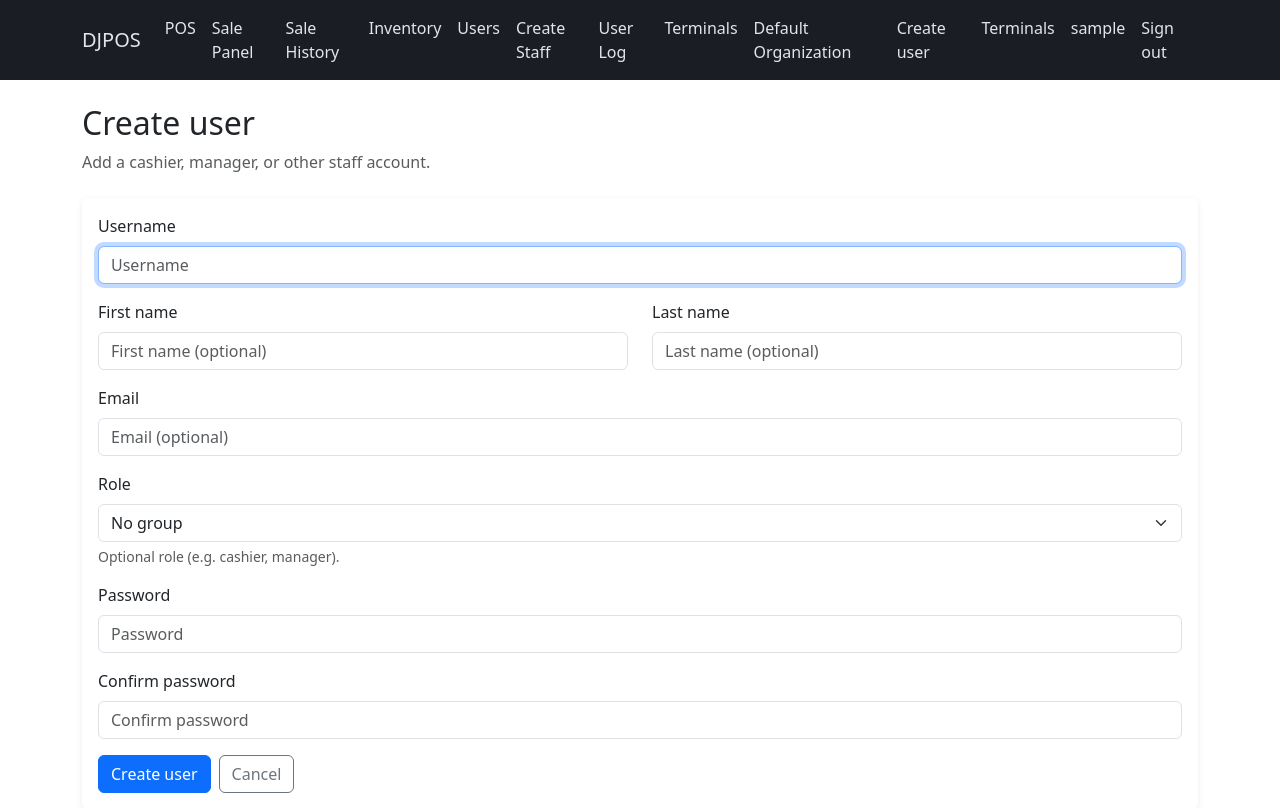
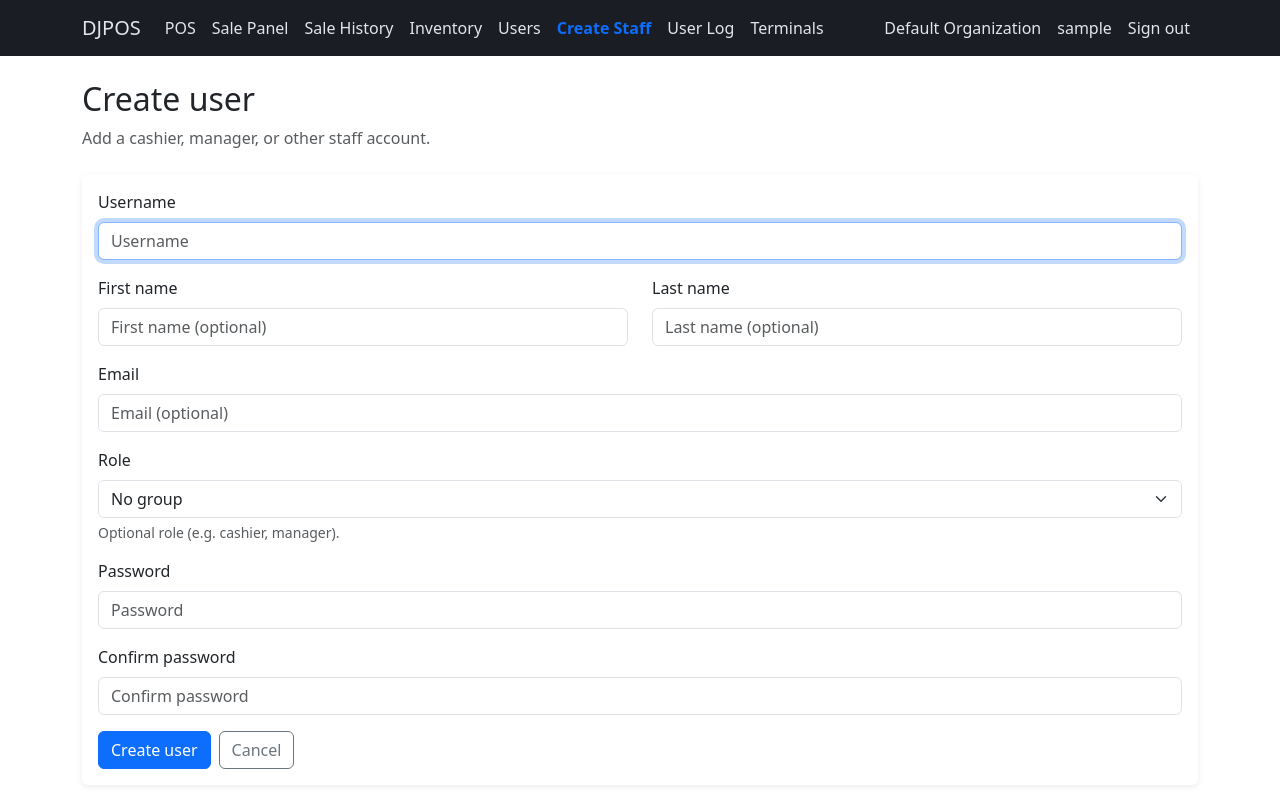
Before and after one commit to altair13421/DjPOS, a Django app: page /users/organization/users/create/ in a window 1280 px wide. Shown: the top 808 px of the page. Run offline with Django 5.2, Linux system fonts and the light colour scheme; a user stored in the database is signed in; data comes from the database, SQL or seed files in the repository; tables that the repository leaves empty hold one stand-in row (values such as "Sample post").

Commit message:
Fixed a Lot of Things. In User Apps
Refactor user management templates and update organization role handling

- Updated user detail and list templates to use consistent URL naming
conventions.
- Changed user creation success URL to redirect to user list.
- Modified user detail template to display correct user attributes.
- Enhanced error handling in run script and improved virtual environment
checks.
- Removed unused priority method from OrganizationRole and added
role_priority function.
- Updated views to reflect changes in user membership handling.

```diff
--- a/templates/base.html
+++ b/templates/base.html
@@ -126,8 +126,8 @@
           </li>
           {% if 'user' in request.resolver_match.app_name %}
           <li class="nav-item">
-            <a class="nav-link {% if 'create_user' in request.resolver_match.url_name %}active{% endif %}"
-              href="{% url 'users:create_user' %}">Create Staff</a>
+            <a class="nav-link {% if 'user_create' in request.resolver_match.url_name %}active{% endif %}"
+              href="{% url 'users:user_create' %}">Create Staff</a>
           </li>
           <li class="nav-item">
             <a class="nav-link {% if 'organization_logs' in request.resolver_match.url_name %}active{% endif %}"
@@ -164,16 +164,6 @@
           {% elif current_organization %}
           <li class="nav-item">
             <span class="nav-link text-muted">{{ current_organization.name }}</span>
-          </li>
-          {% endif %}
-          {% if user.is_staff %}
-          <li class="nav-item">
-            <a class="nav-link {% if 'users' in request.resolver_match.app_name and request.resolver_match.url_name == 'create' %}active{% endif %}"
-              href="{% url 'users:user_create' %}">Create user</a>
-          </li>
-          <li class="nav-item">
-            <a class="nav-link {% if 'users' in request.resolver_match.app_name and request.resolver_match.url_name == 'create' %}active{% endif %}"
-              href="{% url 'terminals' %}">Terminals</a>
           </li>
           {% endif %}
           <li class="nav-item">
--- a/templates/users/user_form.html
+++ b/templates/users/user_form.html
@@ -58,7 +58,7 @@
       </div>
       <div class="d-flex gap-2">
         <button type="submit" class="btn btn-primary">Create user</button>
-        <a href="{% url 'pos:index' %}" class="btn btn-outline-secondary">Cancel</a>
+        <a href="{% url 'users:user_list' %}" class="btn btn-outline-secondary">Cancel</a>
       </div>
     </form>
   </div>
--- a/templates/users/userlog_detail.html
+++ b/templates/users/userlog_detail.html
@@ -33,6 +33,6 @@
         </div>
     </div>
 </div>
-<a href="{% url 'organization_logs' %}" class="btn btn-secondary mt-3">Back to User Logs</a>
+<a href="{% url 'users:organization_logs' %}" class="btn btn-secondary mt-3">Back to User Logs</a>
 
 {% endblock %}
--- a/templates/users/userlog_list.html
+++ b/templates/users/userlog_list.html
@@ -24,7 +24,7 @@
                         <td>{{ userlog.user }}</td>
                         <td>{{ userlog.user_role }}</td>
                         <td>
-                            <a href="{% url 'userlog_detail' userlog.pk %}" class="btn btn-sm btn-outline-primary">View</a>
+                            <a href="{% url 'users:userlog_detail' userlog.pk %}" class="btn btn-sm btn-outline-primary">View</a>
                         </td>
                     </tr>
                     {% empty %}
--- a/users/mixins.py
+++ b/users/mixins.py
@@ -45,7 +45,7 @@ class OrgLoginAndRoleRequiredMixin(OrgLoginRequiredMixin):
 
     def dispatch(self, request, *args, **kwargs):
         if not self.has_required_role():
-            return redirect(reverse("users:select_organization"))
+            return redirect(reverse("pos:index"))
         return super().dispatch(request, *args, **kwargs)
 
     def has_required_role(self):
@@ -54,6 +54,7 @@ class OrgLoginAndRoleRequiredMixin(OrgLoginRequiredMixin):
         if not org:
             return False
         membership = user.memberships.filter(organization=org).first()
+        print(user, org, membership)
         if not membership:
             return False
         return membership.role in self.required_roles
--- a/users/organization_utils.py
+++ b/users/organization_utils.py
@@ -8,6 +8,14 @@ ROLE_TO_GROUP = {
     OrganizationRole.MANAGER: "manager",
     OrganizationRole.CASHIER: "cashier",
 }
+
+def role_priority(role):
+    priorities = {
+        OrganizationRole.OWNER: 3,
+        OrganizationRole.MANAGER: 2,
+        OrganizationRole.CASHIER: 1,
+    }
+    return priorities.get(role, 0)
 
 
 def get_user_organizations(user: User):
@@ -57,5 +65,6 @@ def get_user_role_in_organization(user: User, organization: Organization):
 
 
 def get_roles_with_lower_priority(role):
-    current_priority = role.priority()
-    return [r for r in OrganizationRole if r.priority() <= current_priority]
+    current_priority = role_priority(role)
+    roles = [r for r in OrganizationRole if role_priority(r) <= current_priority]
+    return roles
--- a/users/views.py
+++ b/users/views.py
@@ -87,7 +87,7 @@ class UserCreateView(OrgLoginAndRoleRequiredMixin, SuccessMessageMixin, CreateVi
     model = User
     form_class = UserCreateForm
     template_name = "users/user_form.html"
-    success_url = reverse_lazy("users:create")
+    success_url = reverse_lazy("users:user_list")
     success_message = "User created."
 
     required_roles = [OrganizationRole.OWNER, OrganizationRole.MANAGER]
@@ -97,18 +97,20 @@ class UserCreateView(OrgLoginAndRoleRequiredMixin, SuccessMessageMixin, CreateVi
         return super().handle_no_permission()
 
     def form_valid(self, form):
-        response = super().form_valid(form)
-        org = getattr(self.request, "organization", None)
-        if org:
-            OrganizationMembership.objects.get_or_create(
-                user=self.object,
-                organization=org,
-                defaults={
-                    "role": OrganizationRole.CASHIER,
-                    "is_default": True,
-                },
-            )
         with transaction.atomic():
+            cleaned_data = form.cleaned_data
+            response = super().form_valid(form)
+            org = getattr(self.request, "organization", None)
+            if org:
+                print(self.object)
+                OrganizationMembership.objects.get_or_create(
+                    user=self.object,
+                    organization=org,
+                    defaults={
+                        "role": cleaned_data.get("group", OrganizationRole.CASHIER),
+                        "is_default": True,
+                    },
+                )
             log = UserLog.objects.create(
                 user=self.request.user,
                 reason=UserLogReasons.CREATE,
@@ -167,7 +169,7 @@ class UserLogListView(OrgLoginAndRoleRequiredMixin, ListView):
         org = getattr(self.request, "organization", None)
         queryset = UserLog.objects.filter(
             organization=org,
-            user_role=get_roles_with_lower_priority(
+            user_role__in=get_roles_with_lower_priority(
                 get_user_role_in_organization(self.request.user, org)
             ),
         ).order_by("-created_at")
@@ -203,8 +205,8 @@ class UserListView(OrgLoginAndRoleRequiredMixin, ListView):
         org = getattr(self.request, "organization", None)
         # Get Users in the organization with their roles
         users_with_roles = (
-            User.objects.filter(organizationmembership__organization=org)
-            .annotate(role=models.F("organizationmembership__role"))
+            User.objects.filter(memberships__organization=org)
+            .annotate(role=models.F("memberships__role"))
             .order_by("username")
         )
         context["users_with_roles"] = users_with_roles
@@ -214,7 +216,7 @@ class UserListView(OrgLoginAndRoleRequiredMixin, ListView):
     def get_queryset(self):
         org = getattr(self.request, "organization", None)
         queryset = User.objects.filter(
-            organizationmembership__organization=org
+            memberships__organization=org
         ).order_by("username")
         return queryset
 
@@ -248,7 +250,7 @@ class UserDetailView(OrgLoginAndRoleRequiredMixin, DetailView):
         org = getattr(self.request, "organization", None)
         user_id = self.kwargs.get("pk")
         queryset = User.objects.filter(
-            organizationmembership__organization=org, id=user_id
+            memberships__organization=org, id=user_id
         )
         return queryset
 
```
Also changed, not shown: templates/users/user_detail.html (+6 -6 lines), templates/users/user_list.html (+4 -4 lines), users/choices.py (+0 -9 lines), 1 other file.
